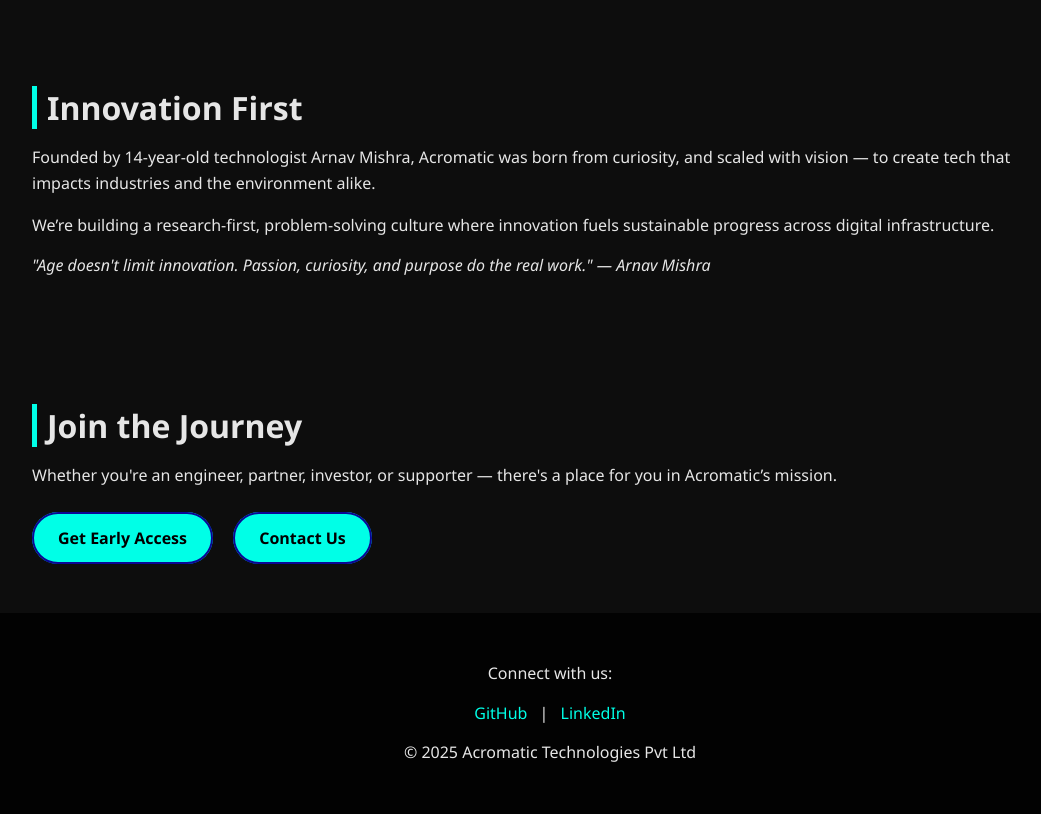
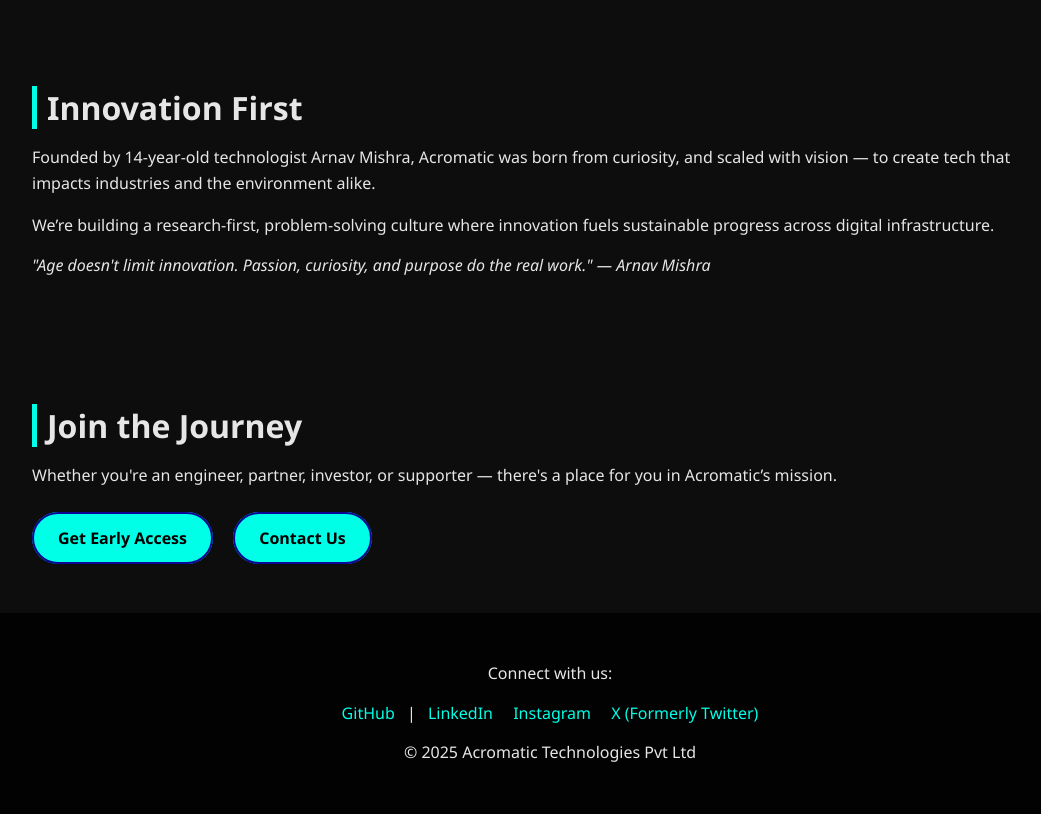
Before and after one commit to Acromatic-Technologies/acromatic-technologies.github.io, a plain HTML site: page index.html in a window 1280 px wide. Shown: the part 1298-2112 px from the top of the page, without its empty margins (90-1131 px from the left). Drawn offline with Linux system fonts and the light colour scheme.

Commit message:
Update index.html

```diff
--- a/index.html
+++ b/index.html
@@ -3,7 +3,7 @@
 <head>
   <meta charset="UTF-8" />
   <meta name="viewport" content="width=device-width, initial-scale=1.0"/>
-  <title>Acromatic | Emerging Technologies for a Better Tomorrow</title>
+  <title>Acromatic - Emerging Technologies for a Better Tomorrow</title>
   <meta name="description" content="Acromatic Technologies is an emerging full-spectrum tech company based in Delhi, focused on building innovative solutions across hardware, software, AI, and sustainable IT infrastructure. From intelligent server systems to next-gen platforms, Acromatic is shaping the future of technology.">
   <meta name="keywords" content="acromatic, acromatic technologies, server optimization, sustainable IT, tech innovation, AI platforms, digital infrastructure, cloud systems, energy efficient computing, hardware-software integration, Delhi tech startup, Arnav Mishra">
   <meta property="og:title" content="Acromatic Technologies Building the Future of Sustainable and Intelligent Tech">
@@ -12,7 +12,7 @@
   <meta property="og:url" content="https://acromatic-technologies.github.io/">
   <meta property="og:type" content="website">
   <meta name="twitter:card" content="summary_large_image">
-  <meta name="twitter:title" content="Acromatic | Emerging Technologies for a Better Tomorrow">
+  <meta name="twitter:title" content="Acromatic - Emerging Technologies for a Better Tomorrow">
   <meta name="twitter:description" content="Acromatic Technologies is an emerging full-spectrum tech company based in Delhi, focused on building innovative solutions across hardware, software, AI, and sustainable IT infrastructure.">
   <meta name="twitter:image" content="https://acromatic-technologies.github.io/acromatic-technologies-web-old/assets/Acromatic.png">
   <meta name="twitter:site" content="@Acromatic_Tech">
@@ -337,6 +337,8 @@
   <p>Connect with us:</p>
   <a href="https://github.com/acromatic-technologies" target="_blank">GitHub</a> |
   <a href="https://www.linkedin.com/in/acromatic-technologies-754b61357/" target="_blank">LinkedIn</a>
+  <a href="https://www.instagram.com/acromatic.tech/" target="_blank">Instagram</a>
+  <a href="https://x.com/Acromatic_Tech" target="_blank">X (Formerly Twitter)</a>
   <p>&copy; 2025 Acromatic Technologies Pvt Ltd</p>
 </footer>
 
```
